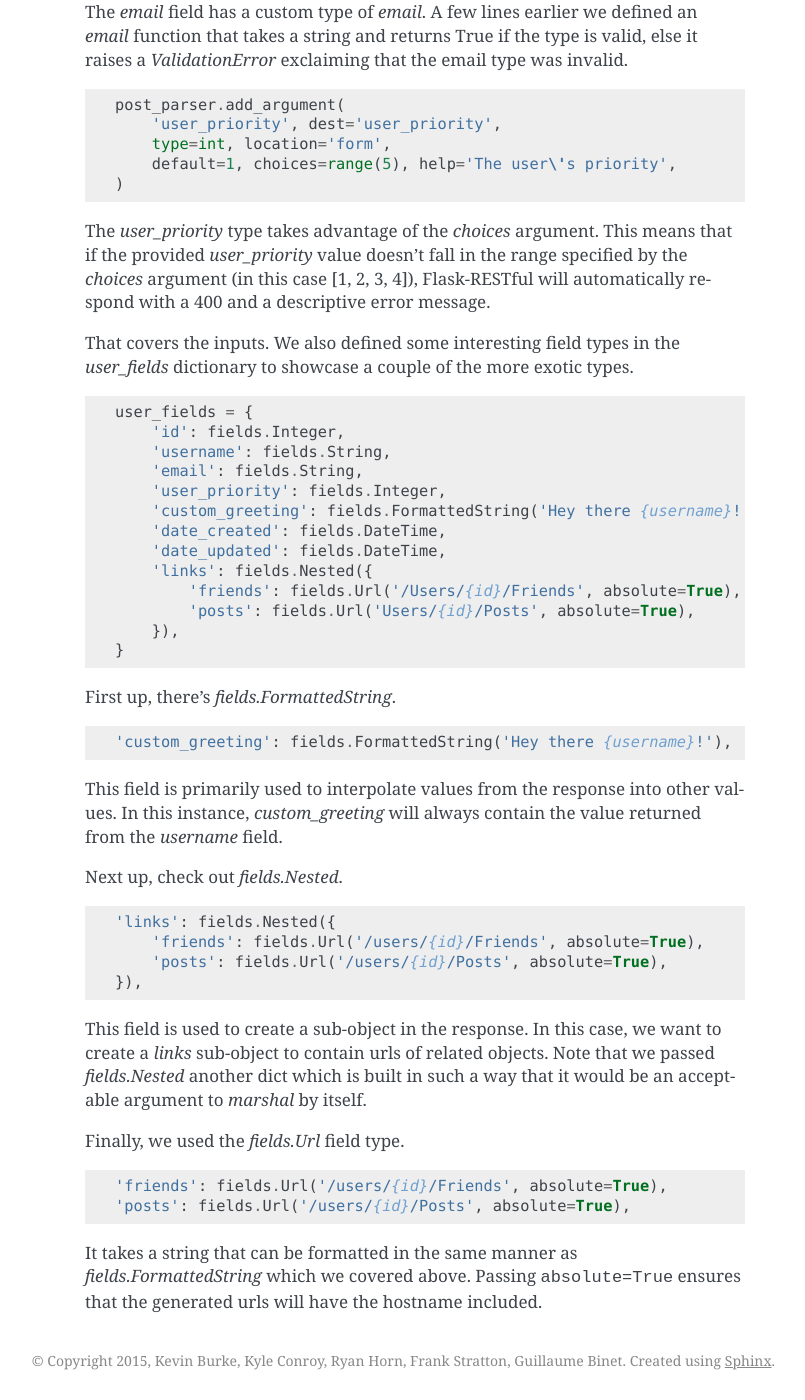
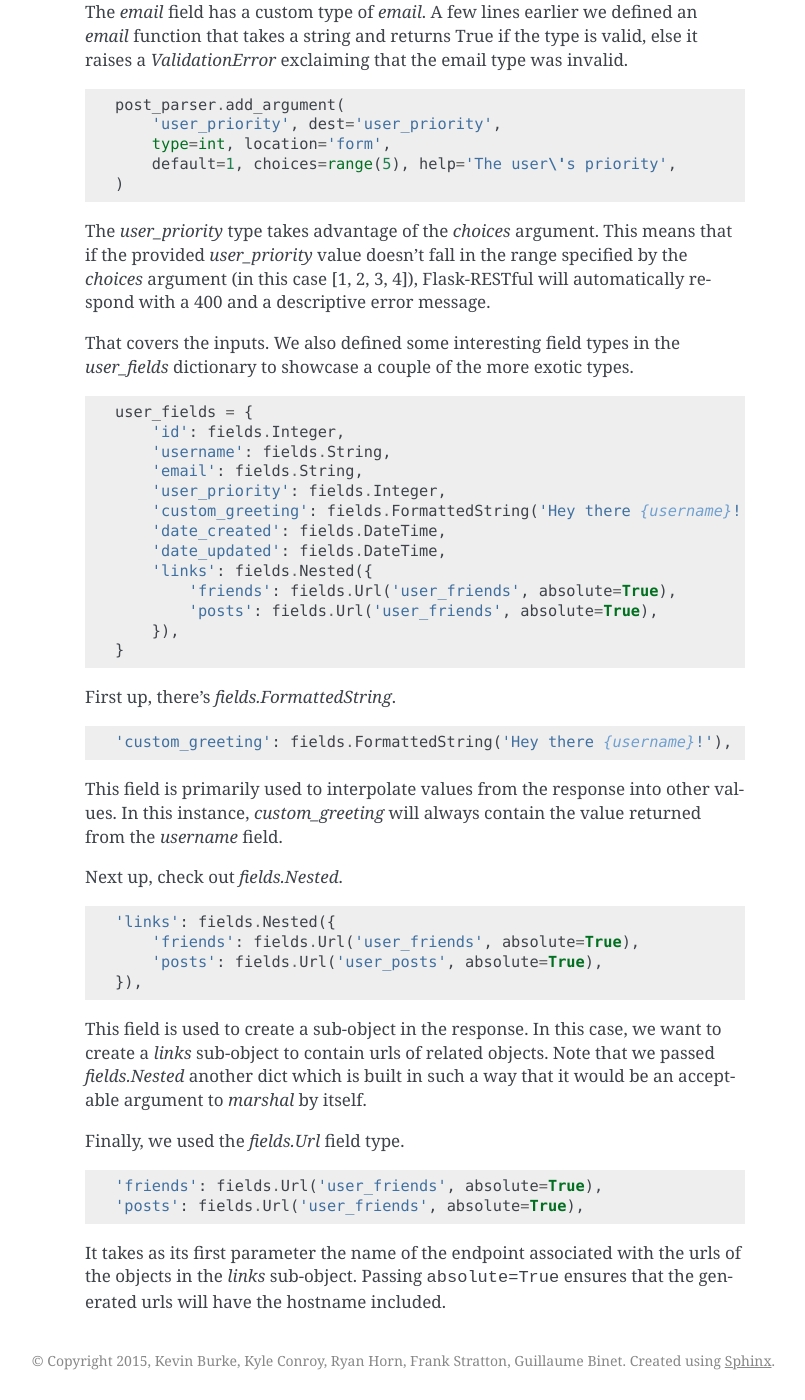
Before and after one commit to flask-restful/flask-restful, a Sphinx documentation site: the page built from docs/intermediate-usage.rst, in a window 1280 px wide and 1400 px high, scrolled down 3253 px. Shown: the whole window, without its empty margins (335-1140 px from the left). Built offline with Sphinx 7.4.7, drawn with Linux system fonts in a browser that asks for light colours; pages that are not in the unit, such as notebooks, are missing from menus; some of the changed text lies outside the part shown.

Commit message:
Fix docs and docstring for fields.Url

```diff
--- a/docs/intermediate-usage.rst
+++ b/docs/intermediate-usage.rst
@@ -117,8 +117,8 @@ exercise a larger amount of options. We'll define a resource named "User". ::
         'date_created': fields.DateTime,
         'date_updated': fields.DateTime,
         'links': fields.Nested({
-            'friends': fields.Url('/Users/{id}/Friends'),
-            'posts': fields.Url('Users/{id}/Posts'),
+            'friends': fields.Url('user_friends'),
+            'posts': fields.Url('user_posts'),
         }),
     }
 
@@ -186,8 +186,8 @@ That covers the inputs. We also defined some interesting field types in the
         'date_created': fields.DateTime,
         'date_updated': fields.DateTime,
         'links': fields.Nested({
-            'friends': fields.Url('/Users/{id}/Friends', absolute=True),
-            'posts': fields.Url('Users/{id}/Posts', absolute=True),
+            'friends': fields.Url('user_friends', absolute=True),
+            'posts': fields.Url('user_friends', absolute=True),
         }),
     }
 
@@ -202,8 +202,8 @@ value returned from the `username` field.
 Next up, check out `fields.Nested`. ::
 
     'links': fields.Nested({
-        'friends': fields.Url('/users/{id}/Friends', absolute=True),
-        'posts': fields.Url('/users/{id}/Posts', absolute=True),
+        'friends': fields.Url('user_friends', absolute=True),
+        'posts': fields.Url('user_posts', absolute=True),
     }),
 
 This field is used to create a sub-object in the response. In this case,
@@ -213,9 +213,8 @@ way that it would be an acceptable argument to `marshal` by itself.
 
 Finally, we used the `fields.Url` field type. ::
 
-        'friends': fields.Url('/users/{id}/Friends', absolute=True),
-        'posts': fields.Url('/users/{id}/Posts', absolute=True),
+        'friends': fields.Url('user_friends', absolute=True),
+        'posts': fields.Url('user_friends', absolute=True),
 
-It takes a string that can be formatted in the same manner as `fields.FormattedString`
-which we covered above.  Passing ``absolute=True`` ensures that the generated urls
+It takes as its first parameter the name of the endpoint associated with the urls of the objects in the `links` sub-object.  Passing ``absolute=True`` ensures that the generated urls
 will have the hostname included.
```
Also changed, not shown: 1 other file.
